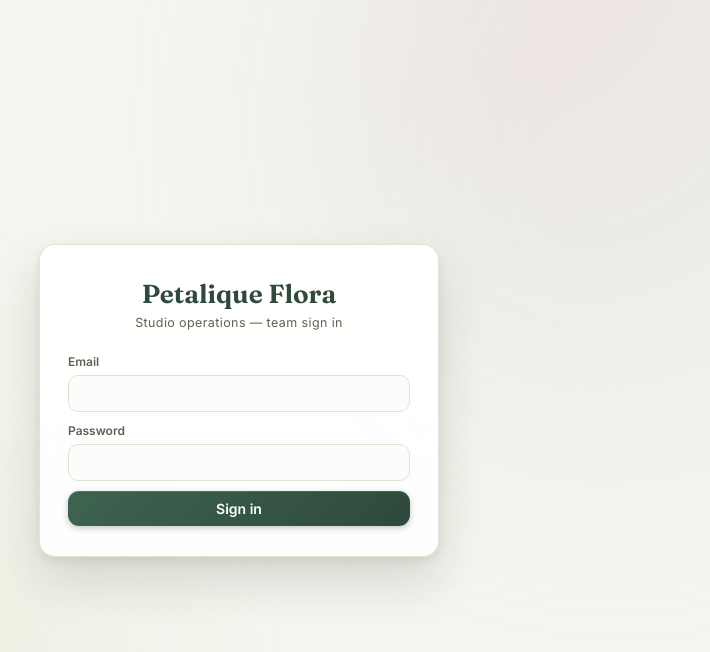
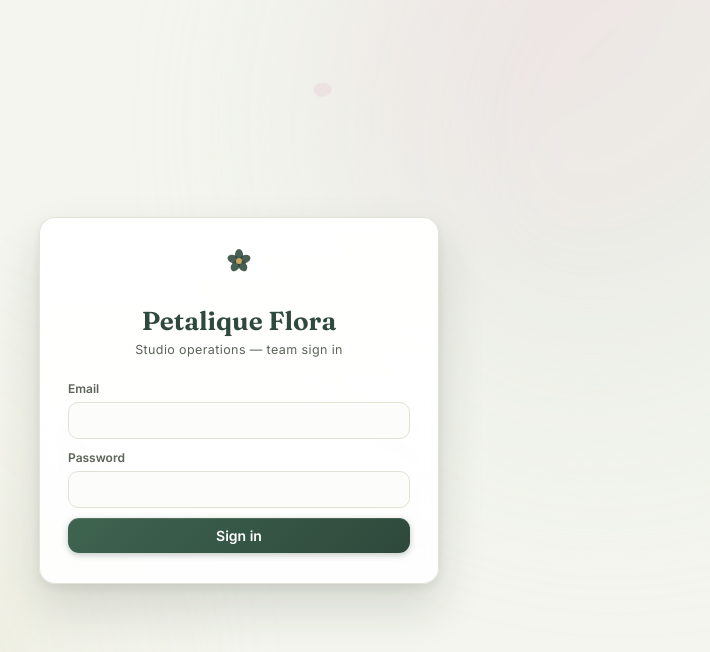
Before and after one commit to Ehab-K1/petalique-ops, a Next.js app: page /login in a window 1280 px wide. Shown: the top 652 px of the page, without its empty margins (401-1111 px from the left). Built offline with nearby package versions, Linux system fonts and the light colour scheme.

Commit message:
Add files via upload

```diff
--- a/app/login/page.js
+++ b/app/login/page.js
@@ -2,6 +2,8 @@
 
 import { useState } from "react";
 import { useRouter } from "next/navigation";
+import { BloomMark } from "@/components/ui";
+import { Petals } from "@/components/client";
 
 export default function LoginPage() {
   const router = useRouter();
@@ -31,8 +33,10 @@ export default function LoginPage() {
 
   return (
     <div className="login-wrap">
-      <div className="card login-card">
+      <Petals />
+      <div className="card login-card" style={{ position: "relative", zIndex: 1 }}>
         <div className="login-logo">
+          <div className="mark"><BloomMark size={44} /></div>
           <div className="name">Petalique Flora</div>
           <div className="sub">Studio operations — team sign in</div>
         </div>
```
